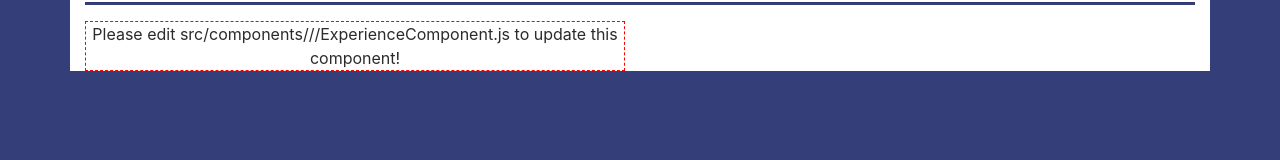
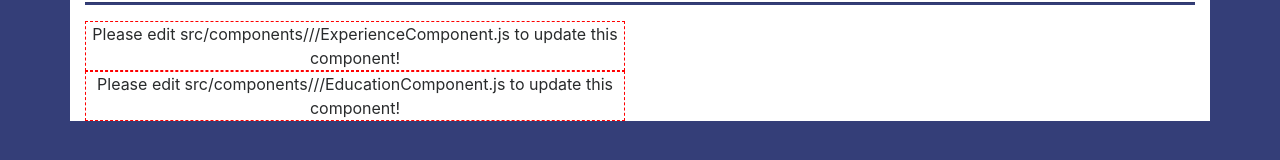
Before and after one commit to mariovzc/curriculum-react, a React app: page / in a window 1280 px wide. Shown: the part 244-404 px from the top of the page. Built offline with nearby package versions, Linux system fonts and the light colour scheme.

Commit message:
added education component

```diff
--- /dev/null
+++ b/src/components/EducationComponent.js
@@ -0,0 +1,23 @@
+'use strict';
+
+import React from 'react';
+
+require('styles//Education.css');
+
+class EducationComponent extends React.Component {
+  render() {
+    return (
+      <div className="education-component">
+        Please edit src/components///EducationComponent.js to update this component!
+      </div>
+    );
+  }
+}
+
+EducationComponent.displayName = 'EducationComponent';
+
+// Uncomment properties you need
+// EducationComponent.propTypes = {};
+// EducationComponent.defaultProps = {};
+
+export default EducationComponent;
--- a/src/components/MainComponent.js
+++ b/src/components/MainComponent.js
@@ -2,6 +2,7 @@
 
 import React from 'react';
 import ExperienceComponent from './ExperienceComponent';
+import EducationComponent from './EducationComponent';
 
 require('styles//Main.css');
 
@@ -14,6 +15,7 @@ class MainComponent extends React.Component {
             <br/>
             <div className="col-sm-6 experience">
               <ExperienceComponent/>
+              <EducationComponent/>
             </div>
             <div className="col-sm-6 skills">
             </div>
--- /dev/null
+++ b/src/styles/Education.css
@@ -0,0 +1,3 @@
+.education-component {
+  border: 1px dashed #f00;
+}
```
Also changed, not shown: test/components/EducationComponentTest.js (added, +22 -0 lines).
